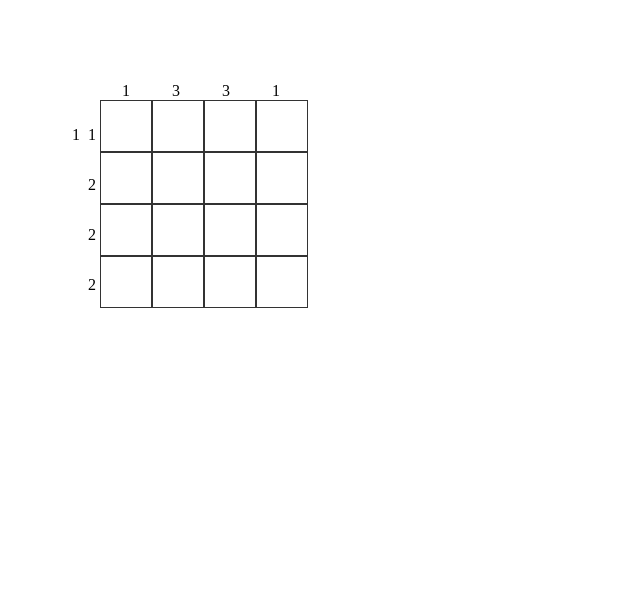
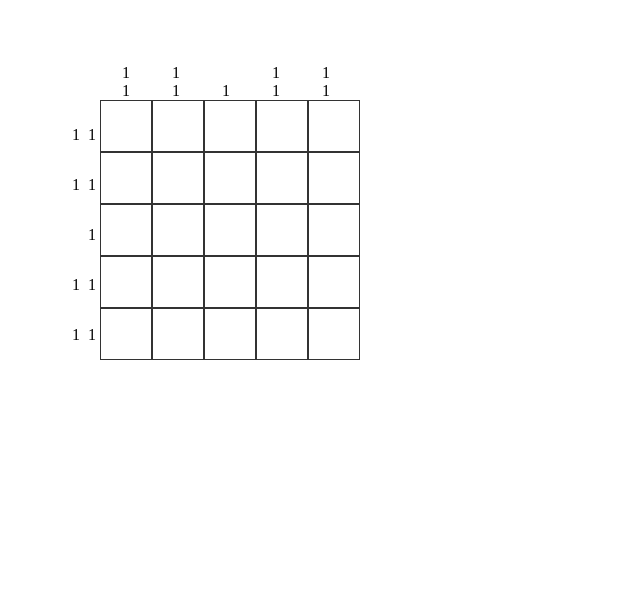
Before and after one commit to btowle/pixelpuzzle, a plain HTML site: page index.html in a window 1280 px wide. Shown: the whole page, without its empty margins (0-640 px from the left). Drawn offline with nearby package versions, Linux system fonts and the light colour scheme.

Commit message:
removed json stuff, answerarray now comes from a string

```diff
--- a/index.html
+++ b/index.html
@@ -17,25 +17,38 @@ var Util = {
     }
     return num;
   },
-  numToArray: function(num){
+  numToArray: function(num, size){
     var arr = [];
-    while(num != 0){
+    for(var i=0; i < size; i++){
       arr[arr.length] = num & 1;
       num = num >>> 1;
     }
     return arr.reverse();
+  },
+  arrayToString: function(arr){
+    var str = arr.length+":";
+    for(var i=0; i < arr.length; i++){
+      str += ":" + Util.arrayToNum(arr[i]);
+    }
+    return str;
+  },
+  stringToArray: function(str){
+    var tokens = str.split('::');
+    var arr = [];
+    var size = parseInt(tokens[0]);
+    tokens = tokens[1].split(':');
+    for(var i = 0; i < size; i++){
+      arr[i] = Util.numToArray(parseInt(tokens[i]), size);
+    }
+    return arr;
   }
 }
 var Game = {
   guessArray: [],
-  testJSON: '{"arr":[[1,0,0,1],[0,1,1,0],[0,1,1,0],[0,1,1,0]]}',
   answerArray: [],
   clues: {
     columns: [],
     rows: []
-  },
-  arrayFromJSON: function(json){
-    return JSON.parse(json).arr;
   },
   setGuess: function(idstr, val){
     var id = Util.idToValue(idstr);
@@ -61,7 +74,7 @@ var Game = {
     }
   },
   init: function(){
-    Game.answerArray = Game.arrayFromJSON(Game.testJSON);
+    Game.answerArray = Util.stringToArray('5::17:10:4:10:17');
     //create guess array
     var size = Game.answerArray.length;
     for(var i = 0; i < size; i++){
```
